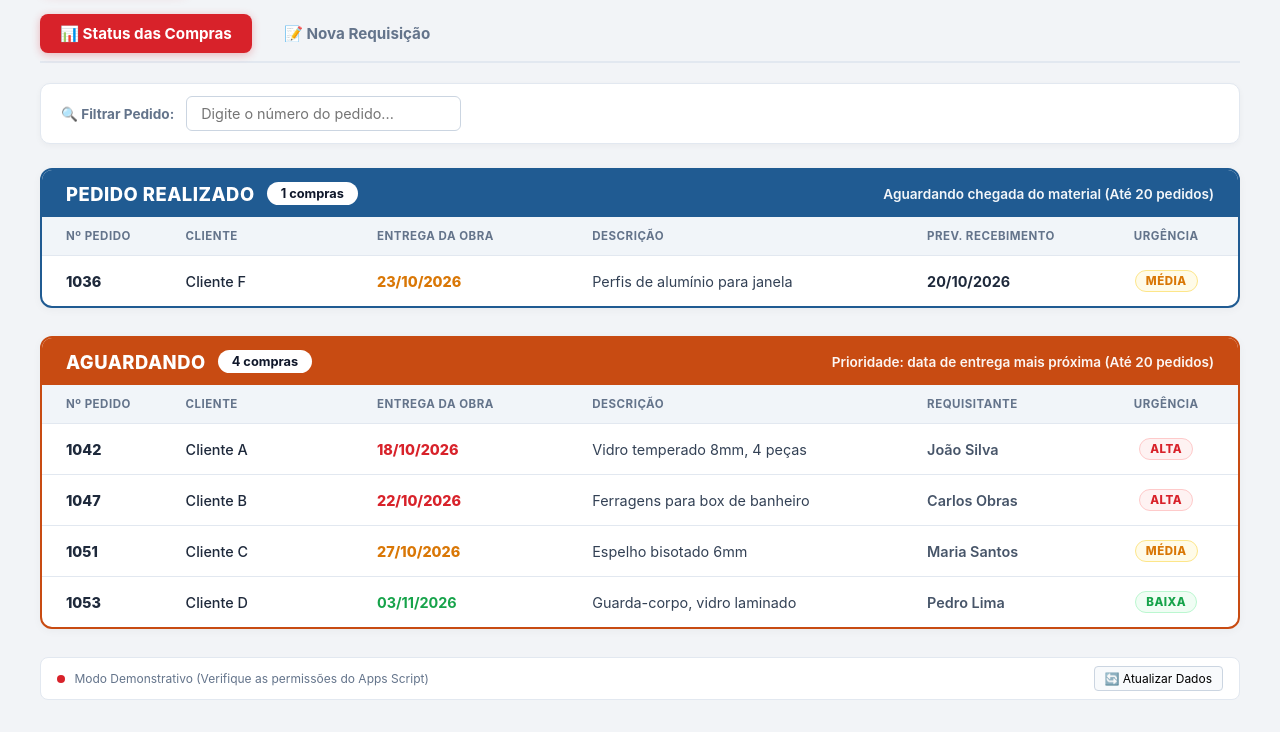
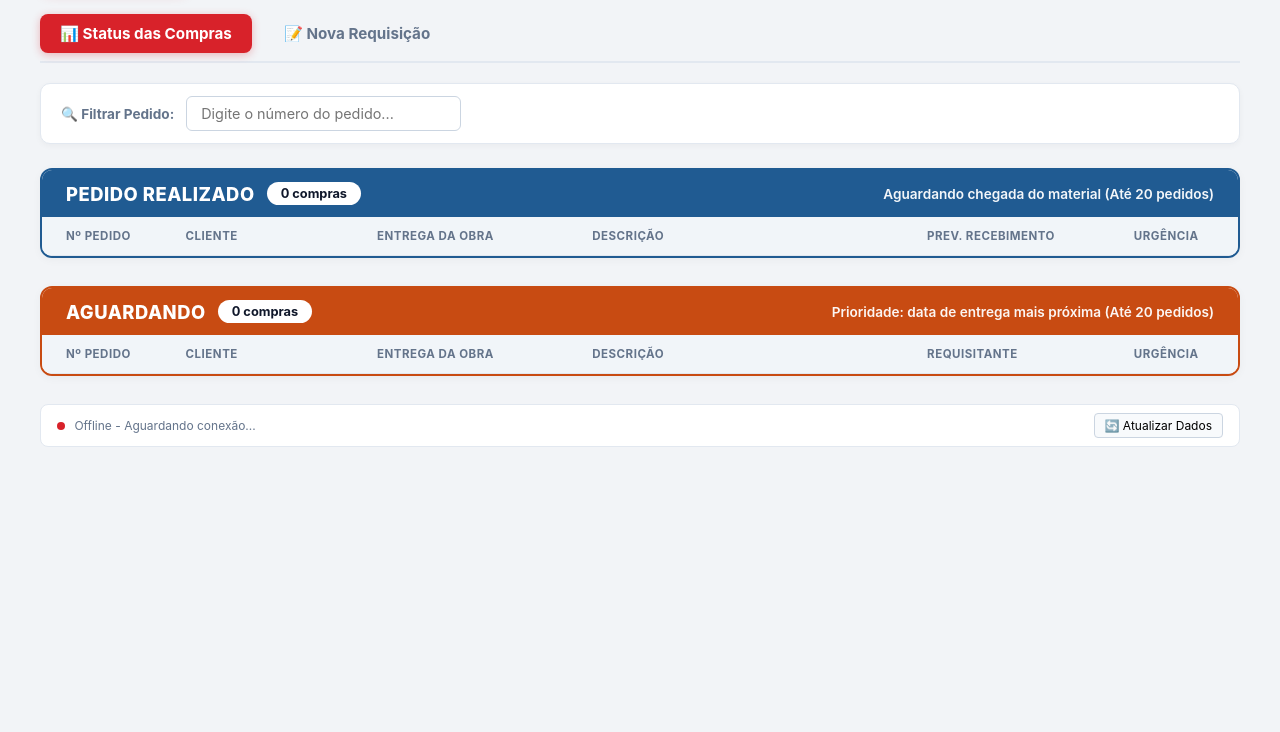
Before and after one commit to maianarossi/dashcompras, a plain HTML site: page index.html in a window 1280 px wide. Shown: the part 114-846 px from the top of the page. After the commit the page ends 800 px from the top, so only its background shows below. Drawn offline with Linux system fonts and the light colour scheme; no server answers.

Commit message:
Add files via upload

```diff
--- a/index.html
+++ b/index.html
@@ -568,7 +568,7 @@
         </div>
       </div>
 
-      <!-- SECTION 2 (AGUARDANDO) - REQUISITANTE NO LUGAR DE PREV. RECEBIMENTO -->
+      <!-- SECTION 2 (AGUARDANDO) -->
       <div class="status-section aguardando-card">
         <div class="section-header aguardando-bg">
           <div class="header-title-group">
@@ -659,7 +659,7 @@
     <div class="status-bar">
       <div>
         <span id="status-dot" class="status-dot offline"></span>
-        <span id="status-text">Conexão à API: Verificando...</span>
+        <span id="status-text">Offline - Aguardando conexão...</span>
       </div>
       <div>
         <button onclick="fetchDataFromAPI()" style="padding: 4px 10px; cursor: pointer; border-radius: 4px; border: 1px solid #cbd5e1; background: #f8fafc; font-size: 0.75rem;">🔄 Atualizar Dados</button>
@@ -677,14 +677,6 @@
     };
 
     let rawDataCache = [];
-
-    const initialData = [
-      { pedido: "1042", cliente: "Cliente A", entregaObra: "18/10/2026", descricao: "Vidro temperado 8mm, 4 peças", status: "Aguardando", previsaoRecebimento: "", requisitante: "João Silva", urgencia: "Alta" },
-      { pedido: "1047", cliente: "Cliente B", entregaObra: "22/10/2026", descricao: "Ferragens para box de banheiro", status: "Aguardando", previsaoRecebimento: "", requisitante: "Carlos Obras", urgencia: "Alta" },
-      { pedido: "1051", cliente: "Cliente C", entregaObra: "27/10/2026", descricao: "Espelho bisotado 6mm", status: "Aguardando", previsaoRecebimento: "", requisitante: "Maria Santos", urgencia: "Média" },
-      { pedido: "1053", cliente: "Cliente D", entregaObra: "03/11/2026", descricao: "Guarda-corpo, vidro laminado", status: "Aguardando", previsaoRecebimento: "", requisitante: "Pedro Lima", urgencia: "Baixa" },
-      { pedido: "1036", cliente: "Cliente F", entregaObra: "23/10/2026", descricao: "Perfis de alumínio para janela", status: "Pedido realizado", previsaoRecebimento: "20/10/2026", requisitante: "João Silva", urgencia: "Média" }
-    ];
 
     function switchTab(tabId) {
       document.querySelectorAll('.tab-btn').forEach(btn => btn.classList.remove('active'));
@@ -758,17 +750,17 @@
 
         applyFilter();
       } catch (err) {
-        console.warn("API offline ou restrição CORS. Usando dados demonstrativos:", err);
+        console.warn("API offline ou aguardando conexão:", err);
         dot.className = "status-dot offline";
-        text.innerText = "Modo Demonstrativo (Verifique as permissões do Apps Script)";
+        text.innerText = "Offline - Aguardando conexão...";
 
-        rawDataCache = initialData;
+        rawDataCache = [];
         applyFilter();
       }
     }
 
     function parseData(matrix) {
-      if (!Array.isArray(matrix) || matrix.length < 2) return initialData;
+      if (!Array.isArray(matrix) || matrix.length < 2) return [];
 
       const headers = matrix[0].map(h => String(h).trim().toLowerCase());
       const rows = matrix.slice(1);
@@ -795,7 +787,7 @@
         };
       });
 
-      return items.length > 0 ? items : initialData;
+      return items;
     }
 
     function applyFilter() {
@@ -806,13 +798,19 @@
         return item.pedido.toLowerCase().includes(term);
       });
 
-      filtered.sort((a, b) => parseDateToTimestamp(a.entregaObra) - parseDateToTimestamp(b.entregaObra));
       renderDashboard(filtered);
     }
 
     function renderDashboard(data) {
       let aguardandoAll = data.filter(i => i.status.toLowerCase().includes('aguardando'));
       let realizadoAll = data.filter(i => i.status.toLowerCase().includes('realizado'));
+
+      // ORDENAÇÃO:
+      // 1. Aguardando: Ordenado por Data de Entrega da Obra (Mais perto -> Mais longe)
+      aguardandoAll.sort((a, b) => parseDateToTimestamp(a.entregaObra) - parseDateToTimestamp(b.entregaObra));
+
+      // 2. Pedido Realizado: Ordenado por Previsão de Recebimento (Mais perto -> Mais longe)
+      realizadoAll.sort((a, b) => parseDateToTimestamp(a.previsaoRecebimento) - parseDateToTimestamp(b.previsaoRecebimento));
 
       document.getElementById('kpi-aguardando-count').innerText = aguardandoAll.length;
       document.getElementById('kpi-realizado-count').innerText = realizadoAll.length;
@@ -824,7 +822,7 @@
       document.getElementById('pill-aguardando').innerText = aguardandoList.length + ' compras';
       document.getElementById('pill-realizado').innerText = realizadoList.length + ' compras';
 
-      // TABELA 1: PEDIDO REALIZADO (Exibe PREV. RECEBIMENTO)
+      // TABELA 1: PEDIDO REALIZADO
       const tbodyRealizado = document.getElementById('table-realizado');
       tbodyRealizado.innerHTML = '';
       realizadoList.forEach(item => {
@@ -841,7 +839,7 @@
         tbodyRealizado.appendChild(tr);
       });
 
-      // TABELA 2: AGUARDANDO (Exibe REQUISITANTE)
+      // TABELA 2: AGUARDANDO
       const tbodyAguardando = document.getElementById('table-aguardando');
       tbodyAguardando.innerHTML = '';
       aguardandoList.forEach(item => {
```
